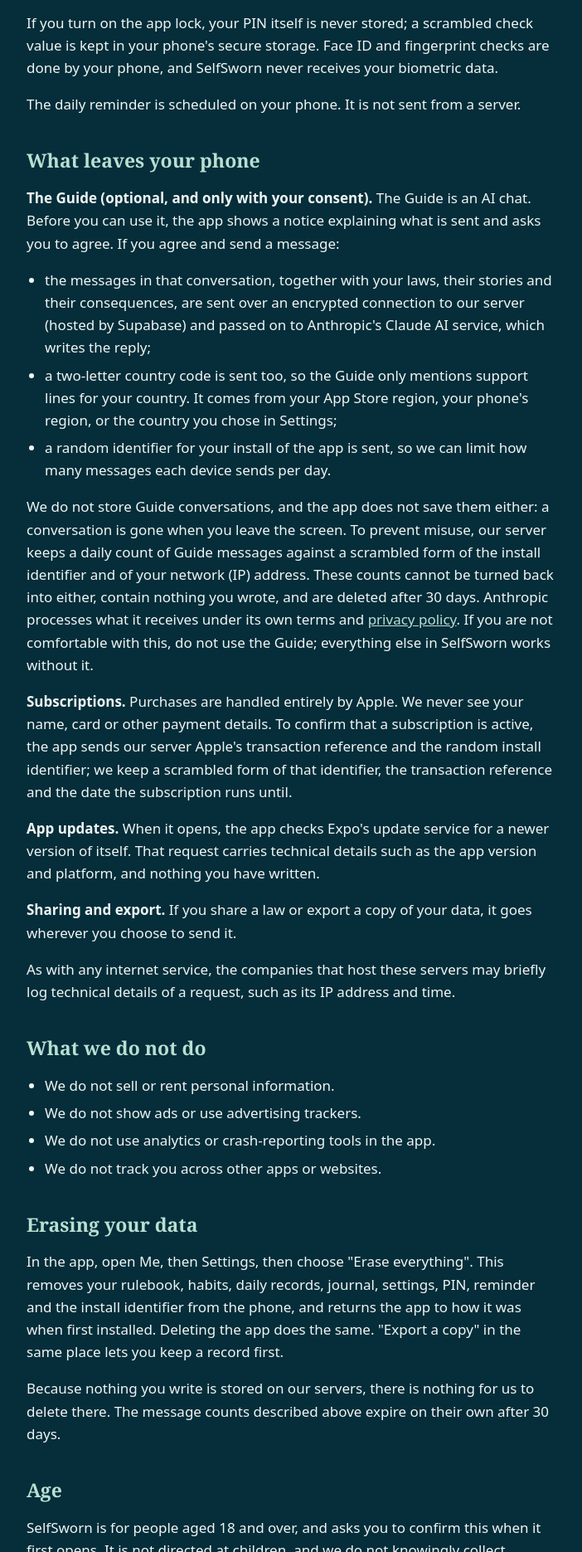
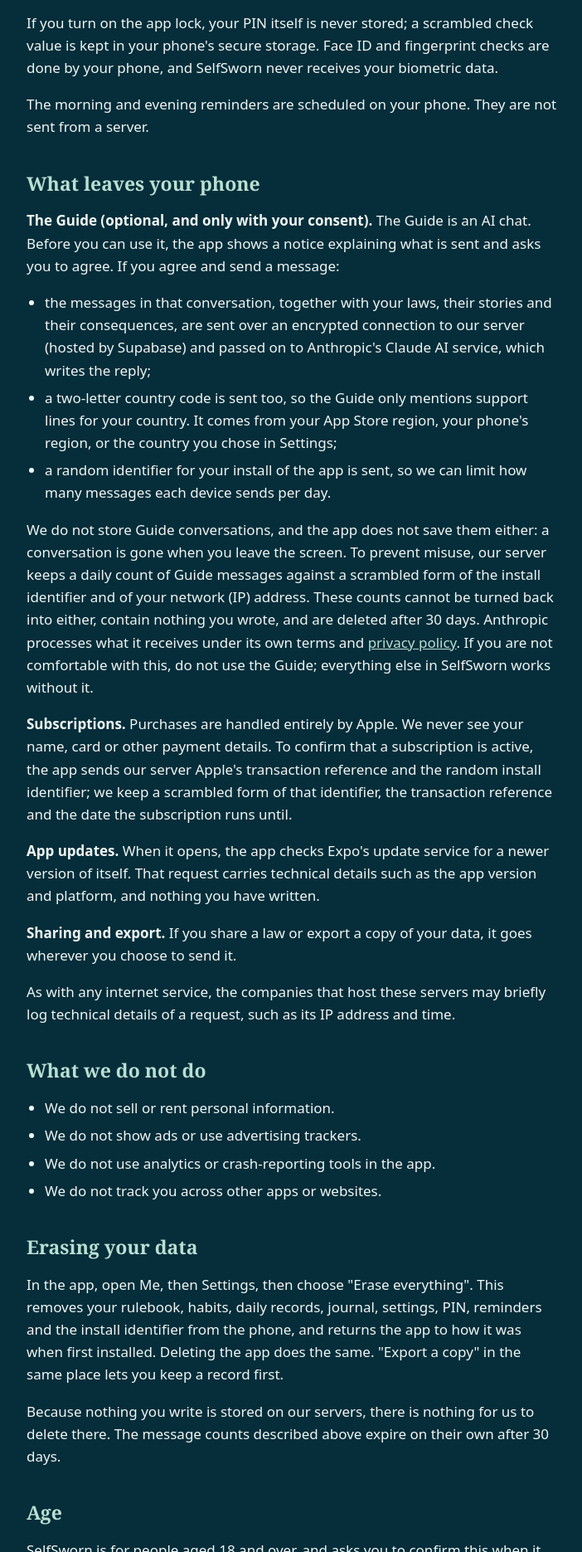
Before and after one commit to arshnoorsbhangu-svg/selfsworn-site, a plain HTML site: page privacy.html in a window 1280 px wide. Shown: the part 703-2574 px from the top of the page at 83% size, without its empty margins (288-990 px from the left). Drawn offline with Linux system fonts and the light colour scheme.

Commit message:
Privacy policy: mention both daily reminders
Co-Authored-By: Claude Fable 5.2 <noreply@anthropic.com>
Claude-Session: https://claude.ai/code/session_01Nr9WzDUFQsMjetBtfm1gXM

```diff
--- a/privacy.html
+++ b/privacy.html
@@ -24,7 +24,7 @@
 <h2>What stays on your phone</h2>
 <p>Your laws and their stories, daily habits, what you ticked off each day, urge records, journal entries and settings are stored only on your device. There is no copy on a server, and we cannot see any of it.</p>
 <p>If you turn on the app lock, your PIN itself is never stored; a scrambled check value is kept in your phone's secure storage. Face ID and fingerprint checks are done by your phone, and SelfSworn never receives your biometric data.</p>
-<p>The daily reminder is scheduled on your phone. It is not sent from a server.</p>
+<p>The morning and evening reminders are scheduled on your phone. They are not sent from a server.</p>
 
 <h2>What leaves your phone</h2>
 
@@ -53,7 +53,7 @@
 </ul>
 
 <h2>Erasing your data</h2>
-<p>In the app, open Me, then Settings, then choose "Erase everything". This removes your rulebook, habits, daily records, journal, settings, PIN, reminder and the install identifier from the phone, and returns the app to how it was when first installed. Deleting the app does the same. "Export a copy" in the same place lets you keep a record first.</p>
+<p>In the app, open Me, then Settings, then choose "Erase everything". This removes your rulebook, habits, daily records, journal, settings, PIN, reminders and the install identifier from the phone, and returns the app to how it was when first installed. Deleting the app does the same. "Export a copy" in the same place lets you keep a record first.</p>
 <p>Because nothing you write is stored on our servers, there is nothing for us to delete there. The message counts described above expire on their own after 30 days.</p>
 
 <h2>Age</h2>
```
